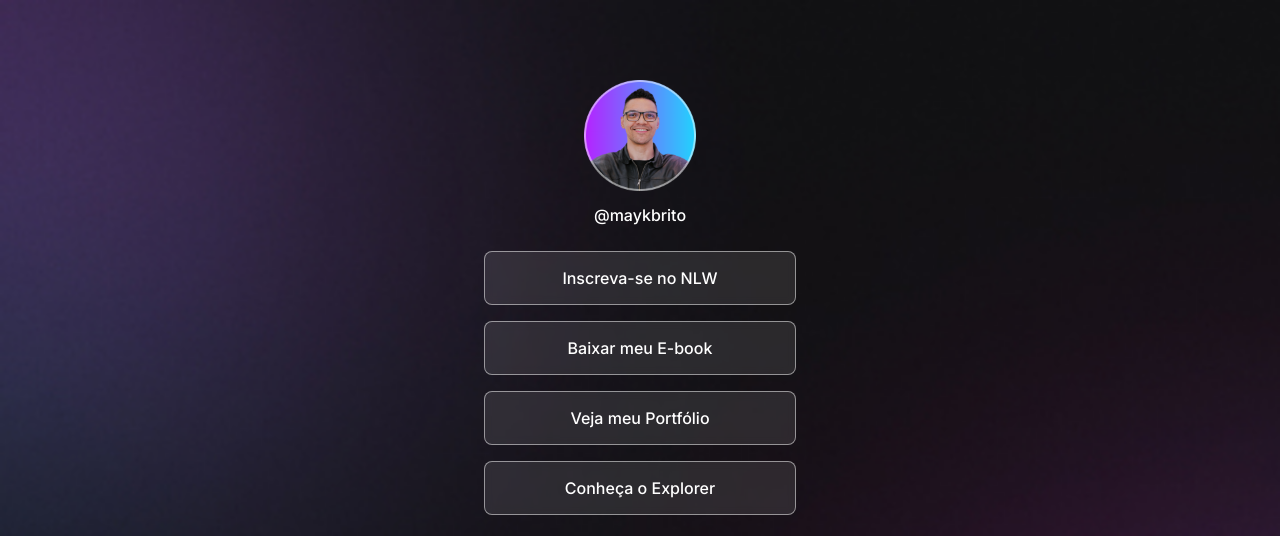
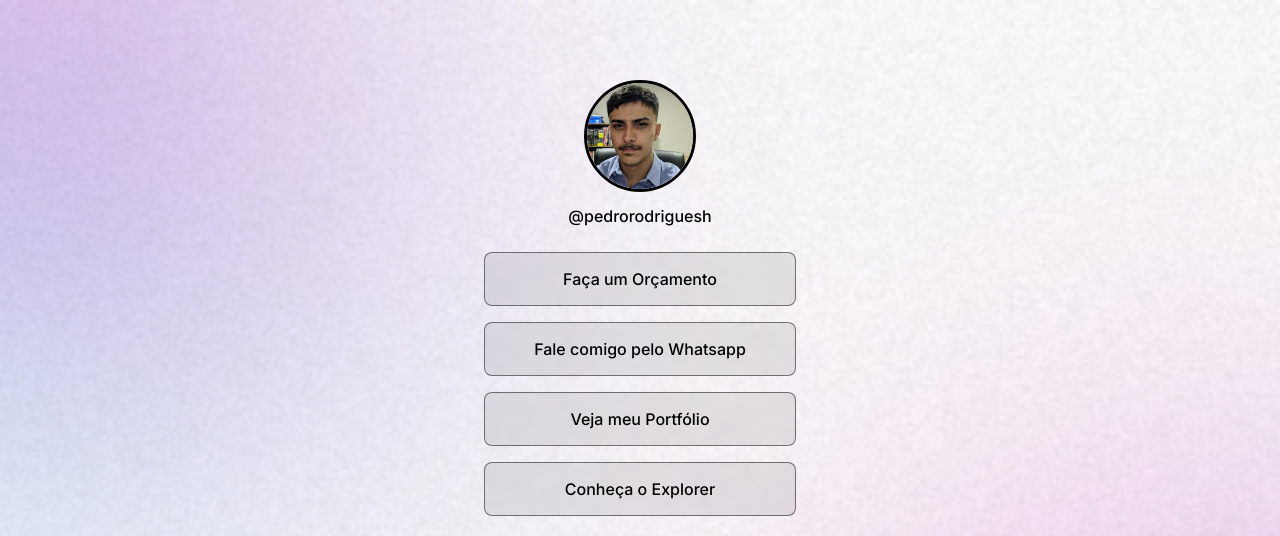
Before and after one commit to pedrorodriguesh/discover-rocket, a plain HTML site: page projeto/index.html in a window 1280 px wide. Shown: the top 536 px of the page. Drawn offline with nearby package versions, Linux system fonts and the light colour scheme.

Commit message:
inicio light mode

```diff
--- a/projeto/index.html
+++ b/projeto/index.html
@@ -1,5 +1,5 @@
 <!DOCTYPE html>
-<html lang="pt-br">
+<html lang="pt-br" class="light">
 <head>
 
     <link rel="preconnect" href="https://fonts.googleapis.com">
@@ -16,15 +16,15 @@
 
     <div id="container">
         <div id="profile">
-            <img src="assets/avatar.png" alt="foto de perfil">
-            <p>@maykbrito</p>
+            <img src="assets/139188735.jpeg" alt="foto de perfil">
+            <p>@pedrorodriguesh</p>
         </div>
         <ul>
             <li>
-                <a href="#">Inscreva-se no NLW</a>
+                <a href="#">Faça um Orçamento</a>
             </li>
             <li>
-                <a href="#">Baixar meu E-book</a>
+                <a href="#">Fale comigo pelo Whatsapp</a>
             </li>
             <li>
                 <a href="#">Veja meu Portfólio</a>
--- a/projeto/style.css
+++ b/projeto/style.css
@@ -8,7 +8,25 @@
 
 }
 
+:root{
+    --text-color: white;
+    --bg-url: url(assets/bg-mobile.jpg);
+    --stroke-color: rgba(255, 255, 255, 0.5);
+    --surface-color: rgba(255, 255, 255, 0.1);
+    --surface-color-hover: rgba(255, 255, 255, 0.05);
+    --border-color: white;
+    --social-back: rgba(255, 255, 255, 0.205);
+}
 
+.light{
+    --text-color: black;
+    --bg-url: url(assets/bg-mobile-light.jpg);
+    --stroke-color: rgba(0, 0, 0, 0.5);
+    --surface-color: rgba(0, 0, 0, 0.082);
+    --surface-color-hover: rgba(0, 0, 0, 0.02);
+    --border-color: black;
+    --social-back: rgba(0, 0, 0, 0.144);
+}
 
 body{
     /*
@@ -19,12 +37,12 @@ body{
 
 
     /*background: color image repeat position/size*/
-    background: url(assets/bg-mobile.jpg) no-repeat top center/cover ;
+    background: var(--bg-url) no-repeat top center/cover ;
 }
 
 body *{
     font-family: 'Inter', sans-serif;
-    color: white;
+    color: var(--text-color)
 }
 
 #container {
@@ -44,6 +62,8 @@ body *{
 
 #profile > img{
     width: 112px;
+    border-radius: 50%;
+    border: 3px solid var(--text-color);
 }
 
 #profile p{
@@ -67,8 +87,8 @@ ul li a{
 
     padding: 16px 24px;
 
-    background-color: rgba(255, 255, 255, 0.1);
-    border: 1px solid rgba(255, 255, 255, 0.5);
+    background-color: var(--surface-color);
+    border: 1px solid var(--stroke-color);
     border-radius: 8px;
 
     backdrop-filter: blur(4px);
@@ -80,8 +100,8 @@ ul li a{
 }
 
 ul li a:hover{
-    border: 1.5px solid rgb(255, 255, 255);
-    background-color: rgba(255, 255, 255, 0.05);
+    border: 1.9px solid var(--border-color);
+    background-color: rgba(255, 255, 255, 0.075);
 }
 
 #social-links{
@@ -105,15 +125,13 @@ ul li a:hover{
 
 
 #social-links a:hover{
-
-    background-color: rgba(255, 255, 255, 0.205);
-
+    background-color: var(--social-back)
 }
 
 footer{
-
     text-align: center;
-    font-size: 14px;
+    font-size: 15px;
     font-weight: 400;
     line-height: 24px;
+    padding: 24px 0;
 }
```
Also changed, not shown: projeto/assets/139188735.jpeg (added).
